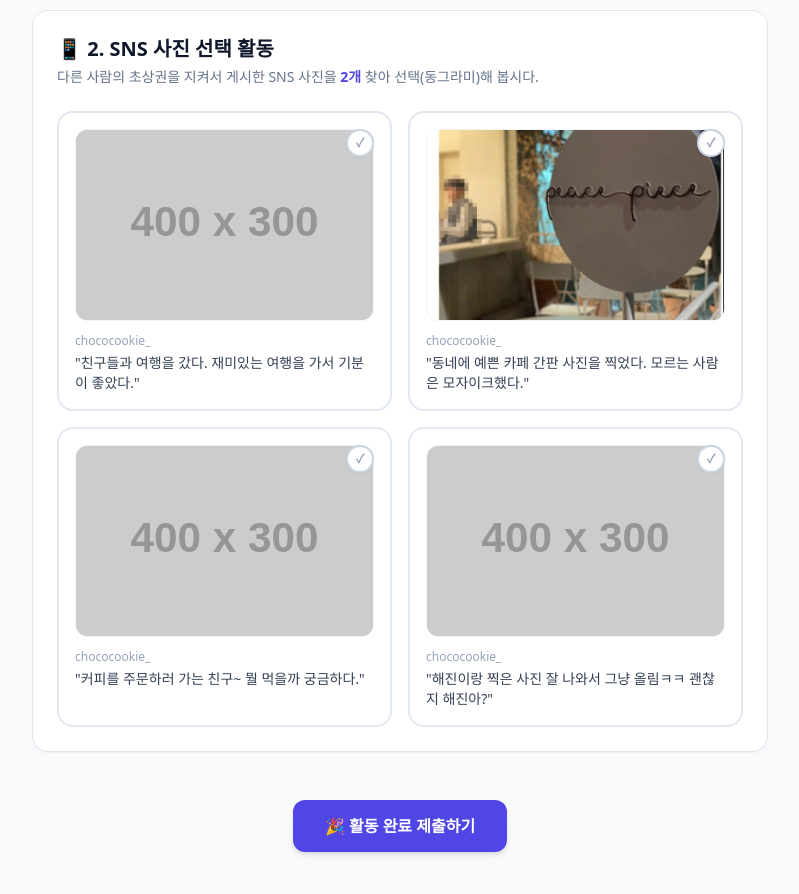
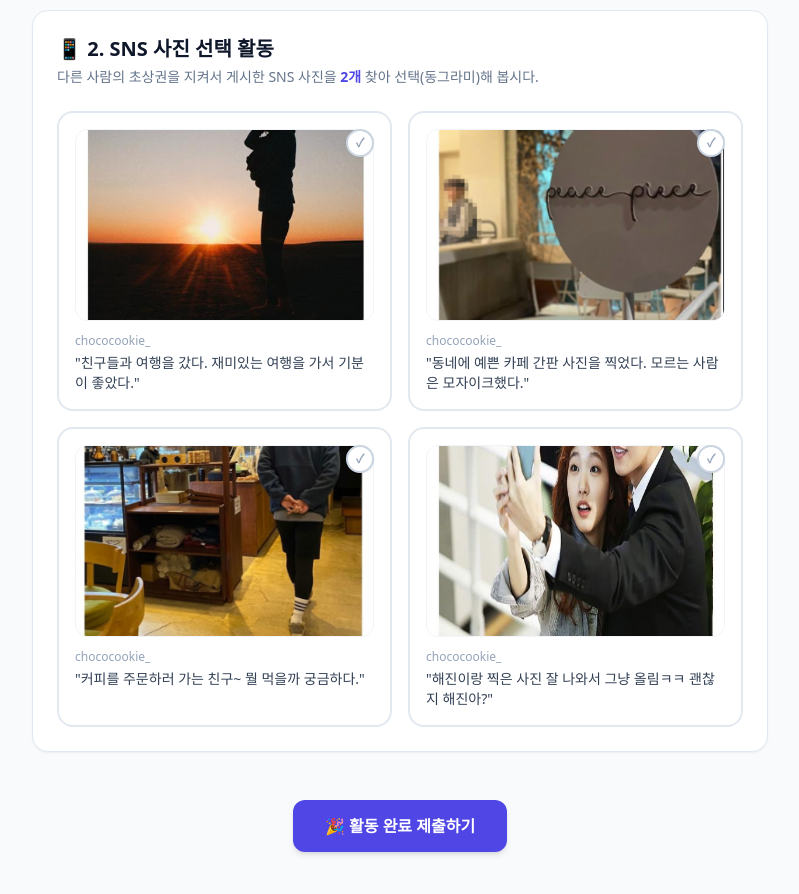
Before and after one commit to gaon230905-netizen/camera-quiz, a plain HTML site: page index.html in a window 1280 px wide. Shown: the part 1160-2054 px from the top of the page, without its empty margins (240-1039 px from the left). Drawn offline with nearby package versions, Linux system fonts and the light colour scheme; placeholder pictures from the web are drawn by us.

Commit message:
Change image file extensions from .jpg to .png

```diff
--- a/index.html
+++ b/index.html
@@ -125,7 +125,7 @@
                 <div onclick="toggleSnsCard(this)" data-correct="false" class="cursor-pointer border-2 border-slate-200 rounded-2xl p-4 transition-all duration-200 hover:border-indigo-300 bg-white relative group overflow-hidden">
                     <div class="absolute top-4 right-4 w-7 h-7 rounded-full border-2 border-slate-300 flex items-center justify-center text-xs font-bold text-slate-400 bg-white shadow-sm check-badge">✓</div>
                     <div class="h-48 bg-slate-100 rounded-xl overflow-hidden mb-3 flex items-center justify-center border border-slate-100">
-                        <img src="image03.jpg" alt="노을 실루엣 사진" class="w-full h-full object-cover group-hover:scale-105 transition duration-300" onerror="this.src='https://placehold.co/400x300/f1f5f9/475569?text=노을+실루엣+사진'">
+                        <img src="image03.png" alt="노을 실루엣 사진" class="w-full h-full object-cover group-hover:scale-105 transition duration-300" onerror="this.src='https://placehold.co/400x300/f1f5f9/475569?text=노을+실루엣+사진'">
                     </div>
                     <p class="text-xs text-slate-400 font-medium">chococookie_</p>
                     <p class="text-sm text-slate-700 mt-1 line-clamp-2">"친구들과 여행을 갔다. 재미있는 여행을 가서 기분이 좋았다."</p>
@@ -145,7 +145,7 @@
                 <div onclick="toggleSnsCard(this)" data-correct="false" class="cursor-pointer border-2 border-slate-200 rounded-2xl p-4 transition-all duration-200 hover:border-indigo-300 bg-white relative group overflow-hidden">
                     <div class="absolute top-4 right-4 w-7 h-7 rounded-full border-2 border-slate-300 flex items-center justify-center text-xs font-bold text-slate-400 bg-white shadow-sm check-badge">✓</div>
                     <div class="h-48 bg-slate-100 rounded-xl overflow-hidden mb-3 flex items-center justify-center border border-slate-100">
-                        <img src="image05.jpg" alt="주문하는 친구 사진" class="w-full h-full object-cover group-hover:scale-105 transition duration-300" onerror="this.src='https://placehold.co/400x300/f1f5f9/475569?text=주문하는+친구+사진'">
+                        <img src="image05.png" alt="주문하는 친구 사진" class="w-full h-full object-cover group-hover:scale-105 transition duration-300" onerror="this.src='https://placehold.co/400x300/f1f5f9/475569?text=주문하는+친구+사진'">
                     </div>
                     <p class="text-xs text-slate-400 font-medium">chococookie_</p>
                     <p class="text-sm text-slate-700 mt-1 line-clamp-2">"커피를 주문하러 가는 친구~ 뭘 먹을까 궁금하다."</p>
@@ -155,7 +155,7 @@
                 <div onclick="toggleSnsCard(this)" data-correct="true" class="cursor-pointer border-2 border-slate-200 rounded-2xl p-4 transition-all duration-200 hover:border-indigo-300 bg-white relative group overflow-hidden">
                     <div class="absolute top-4 right-4 w-7 h-7 rounded-full border-2 border-slate-300 flex items-center justify-center text-xs font-bold text-slate-400 bg-white shadow-sm check-badge">✓</div>
                     <div class="h-48 bg-slate-100 rounded-xl overflow-hidden mb-3 flex items-center justify-center border border-slate-100">
-                        <img src="image06.jpg" alt="친구와 찍은 셀카" class="w-full h-full object-cover group-hover:scale-105 transition duration-300" onerror="this.src='https://placehold.co/400x300/f1f5f9/475569?text=친구와+찍은+셀카'">
+                        <img src="image06.png" alt="친구와 찍은 셀카" class="w-full h-full object-cover group-hover:scale-105 transition duration-300" onerror="this.src='https://placehold.co/400x300/f1f5f9/475569?text=친구와+찍은+셀카'">
                     </div>
                     <p class="text-xs text-slate-400 font-medium">chococookie_</p>
                     <p class="text-sm text-slate-700 mt-1 line-clamp-2">"해진이랑 찍은 사진 잘 나와서 그냥 올림ㅋㅋ 괜찮지 해진아?"</p>
```
